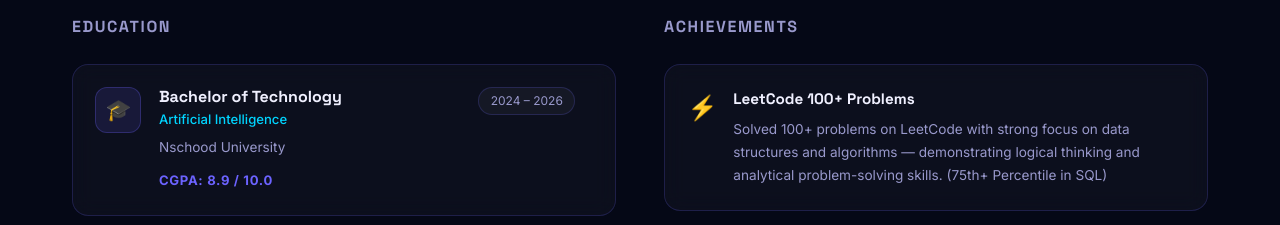
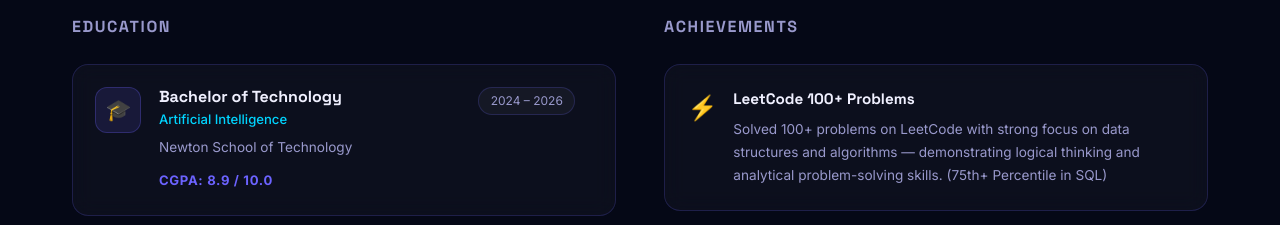
Before and after one commit to Koray-afk/dva_portfolio, a React (Vite) app: page / in a window 1280 px wide. Shown: the part 3800-4025 px from the top of the page. Built offline with nearby package versions, Linux system fonts and the light colour scheme.

Commit message:
school changed

```diff
--- a/src/data.js
+++ b/src/data.js
@@ -53,7 +53,7 @@ export const education = [
     id: 'btech',
     degree: 'Bachelor of Technology',
     field: 'Artificial Intelligence',
-    institution: 'Nschood University',
+    institution: 'Newton School of Technology',
     period: '2024 – 2026',
     score: 'CGPA: 8.9 / 10.0',
     icon: '🎓',
```
